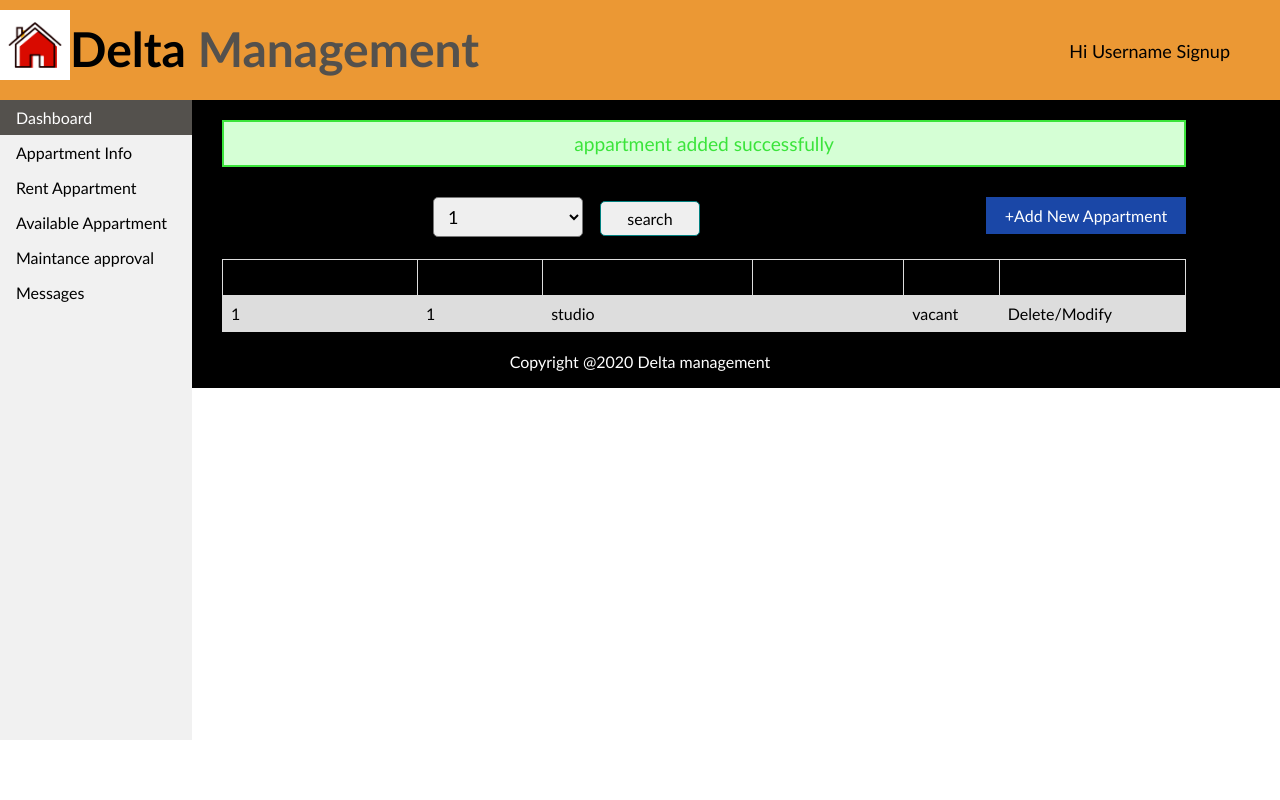
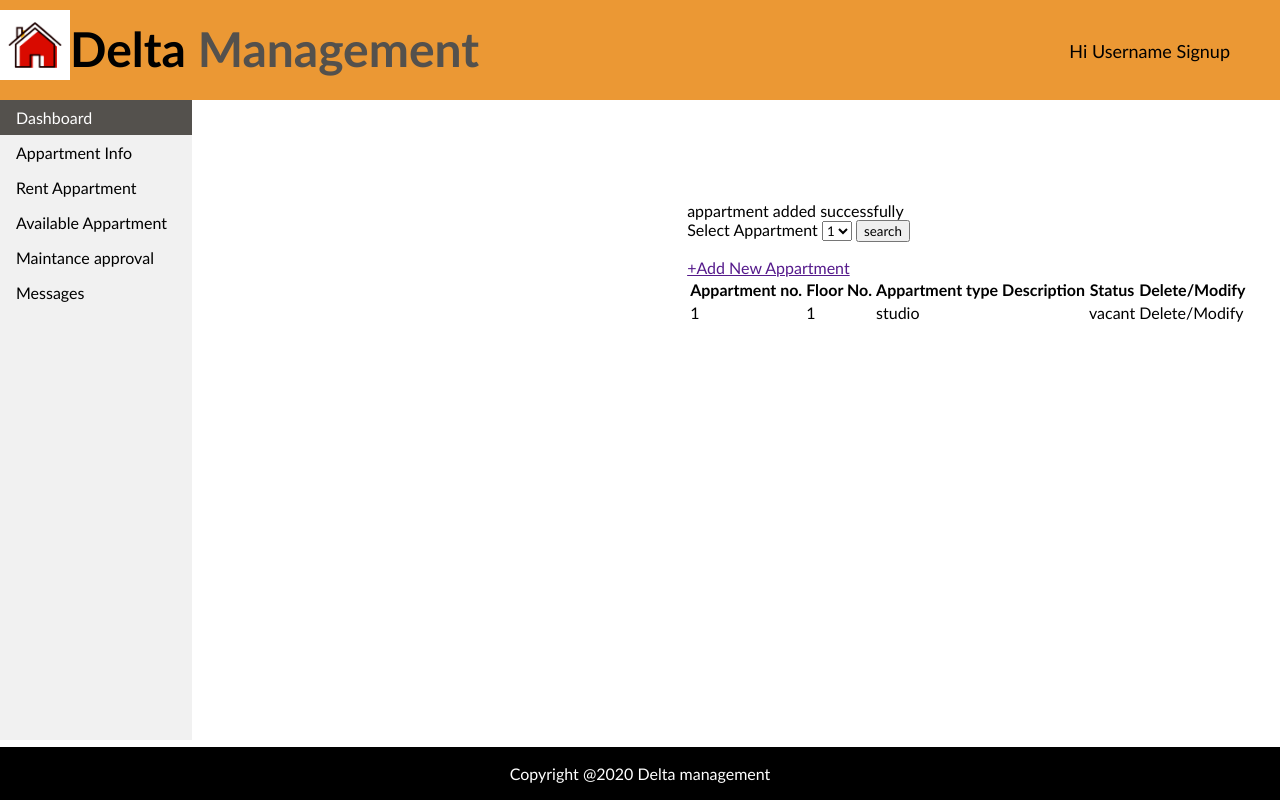
Before and after one commit to minhasloveleen/appartmentmanagementsystem, a PHP site: page /appartmentmanagementsystem/appartmentinfo.php in a window 1280 px wide. Run offline with PHP 8.4, Linux system fonts and the light colour scheme; tables that the repository leaves empty hold one stand-in row (values such as "Sample post"); data that the repository does not hold is empty.

Commit message:
Add files via upload

```diff
--- a/src/css/styleindex.css
+++ b/src/css/styleindex.css
@@ -6,13 +6,14 @@
   }
   body{
       margin:0px;
+			width:100%;
   }
 
   /* header */
   header{
     width:100%;
     height:100px;
-    position: fixed;
+    position: relative;
     background-color: #eb9834;
   }
   header img{
@@ -49,13 +50,15 @@
       position: fixed;
   }
 /* menu*/
-ul {
+
+	ul {
     list-style-type: none;
     margin: 100px 0 0 0;
     padding: 0;
     width: 15%;
     background-color: #f1f1f1;
     position: fixed;
+		top:0;
     height:80%;
     overflow: auto;
     float:left;
@@ -81,90 +84,34 @@
 .section{
     margin-left:15%;
     margin-top: 100px;
-    padding: 20px 30px;
+    padding:1px 16px;
     float: left;
     overflow: auto;
-    font-size: larger;
-    width:80%;
 }
-#appartmentdropdownlabel{
-  float:left;
-  font-size: 24px;
-}
-#appartmentdropdown{
-  float: left;
-  width:150px;
-  height:40px;
-  font-size: 18px;
-  padding:5px 5px 5px 10px;
-  border-radius: 5px;
-  margin: 0px 15px;
+.appt_div{
+	display:inline-block;
+	margin-left:0px;
+	top : 120px;
+  width: auto;
+	overflow:auto;
+	position: absolute;
+	font-size: 25px;
 
 }
-#search{
-  width:100px;
-  margin-left:60px;
-  height: 35px;
-  border: 1px solid teal;
-  text-align: center;
-  text-decoration: none;
-  float:left;
-  font-size: 16px;
-  margin: 4px 2px;
-  cursor: pointer;
-  border-radius: 5px;
-}
-#form1{
-  float: left;
-  width:70%;
-}
-#newappartmentbutton{
-  width:200px;
-  float: right;
-  padding:9px;
-  background-color: rgb(26, 71, 167);
-  text-align: center;
-  text-decoration: none;
-  color:white;
-  font-size: 16px;
-
-  cursor: pointer;
-}
-.message{
-  width:100%;
-  border:2px solid rgb(59, 228, 59);
-  background-color: rgb(213, 255, 213);
-  color:rgb(59, 228, 59) ;
-  padding:10px;
-  text-align: center;
-  margin-bottom:30px;
+#apartments_number ,#apart_tenant ,#apart_current_rent{
+	width:300px;
+	height:40px;
 }
 
-.infotable {
-  clear: both;
-  font-family: arial, sans-serif;
-  border-collapse: collapse;
-  width: 100%;
-}
-
-.infotable td, .infotable th {
-  border: 1px solid #dddddd;
-  text-align: left;
-  padding: 8px;
-}
-
-.infotable tr:nth-child(even) {
-  background-color: #dddddd;
-}
-  /* footer */
-  footer{
+  #footer{
   width:100%;
   background-color: black;
   color:white;
   padding: 1px;
+  position: absolute;
   bottom: 0;
 
   }
-  footer p{
+  #footer p{
       text-align: center;
   }
```
